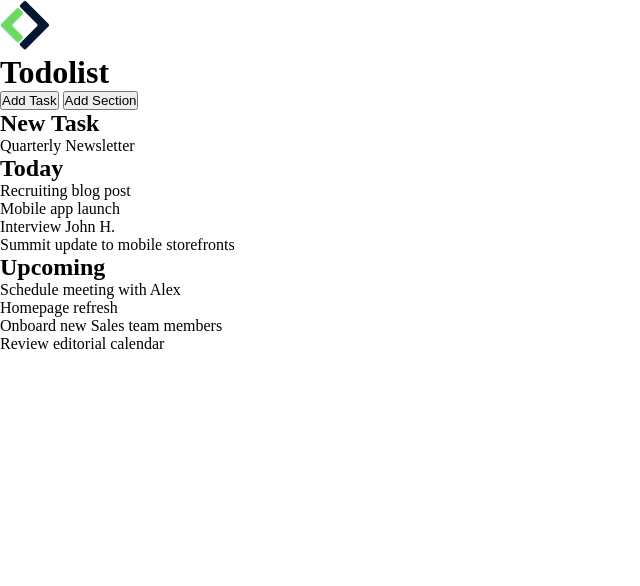
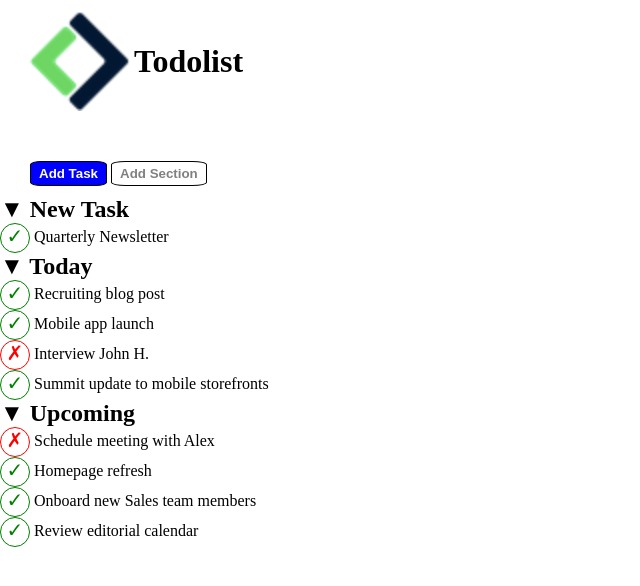
Before and after one commit to donatimar/html-css-toboolist, a plain HTML site: page index.html in a window 1280 px wide. Shown: the whole page, without its empty margins (0-640 px from the left). Drawn offline with Linux system fonts and the light colour scheme.

Commit message:
starting css

```diff
--- a/css/style.css
+++ b/css/style.css
@@ -10,8 +10,73 @@
 /* # UTILS */
 
 .container {
-    margin: 0 auto;
+    margin: 10px 20px;
     padding: 0 10px;
     width: 1000px;
     max-width: 100%;
 }
+
+/* # HEADER */
+
+.header {
+  line-height: 100px;
+  margin-bottom: 50px;
+}
+
+.logo-image {
+  height: 100px;
+  vertical-align: middle;
+}
+
+.logo-title {
+  display: inline;
+  vertical-align: middle;
+}
+
+/* # MAIN */
+
+.button-task {
+  background-color: blue;
+  color: white;
+  border: 1px solid black;
+  border-radius: 15%;
+  padding: 4px 8px;
+  text-decoration: none;
+  font-weight: bold;
+
+}
+
+.button-section {
+  background-color: white;
+  color: grey;
+  border: 1px solid black;
+  border-radius: 15%;
+  padding: 4px 8px;
+  text-decoration: none;
+  font-weight: bold;
+}
+
+.yes {
+  display: inline-block;
+  width: 30px;
+  height: 30px;
+  text-align: center;
+  vertical-align: middle;
+  color: green;
+  border: 1px solid currentColor;
+  border-radius: 50%;
+  font-size: 20px;
+}
+
+.nope {
+  display: inline-block;
+  width: 30px;
+  height: 30px;
+  text-align: center;
+  vertical-align: middle;
+  color: red;
+  border: 1px solid currentColor;
+  border-radius: 50%;
+  font-size: 20px;
+
+}
--- a/index.html
+++ b/index.html
@@ -9,34 +9,38 @@
 </head>
 
 <body>
-    <header>
-        <img src="./img/Logo.png" alt="logo">
-        <h1>Todolist</h1>
-    </header>
+        <header class="container">
+            <div class="header">
+                <img src="./img/Logo.png" class="logo-image" alt="logo">
+                <h1 class="logo-title">Todolist</h1>
+            </div>
+        </header>
 
     <main>
-        <button>Add Task</button>
-        <button>Add Section</button>
+        <section class="container">
+            <button class="button-task">Add Task</button>
+            <button class="button-section">Add Section</button>
+        </section>
 
-        <h2>New Task</h2>
+        <h2>&#x25BC; New Task</h2>
         <ul>
-            <li>Quarterly Newsletter</li>
+            <li><span class="yes">&#10003</span> Quarterly Newsletter</li>
         </ul>
 
-        <h2>Today</h2>
+        <h2>&#x25BC; Today</h2>
         <ul>
-            <li>Recruiting blog post</li>
-            <li>Mobile app launch</li>
-            <li>Interview John H.</li>
-            <li>Summit update to mobile storefronts</li>
+            <li><span class="yes">&#10003;</span> Recruiting blog post</li>
+            <li><span class="yes">&#10003;</span> Mobile app launch</li>
+            <li><span class="nope">&#10007;</span> Interview John H.</li>
+            <li><span class="yes">&#10003;</span> Summit update to mobile storefronts</li>
         </ul>
 
-        <h2>Upcoming</h2>
+        <h2>&#x25BC; Upcoming</h2>
         <ul>
-            <li>Schedule meeting with Alex</li>
-            <li>Homepage refresh</li>
-            <li>Onboard new Sales team members</li>
-            <li>Review editorial calendar</li>
+            <li><span class="nope">&#10007;</span> Schedule meeting with Alex</span></li>
+            <li><span class="yes">&#10003;</span> Homepage refresh</li>
+            <li><span class="yes">&#10003;</span> Onboard new Sales team members</li>
+            <li><span class="yes">&#10003;</span> Review editorial calendar</li>
         </ul>
 
     </main>
```
